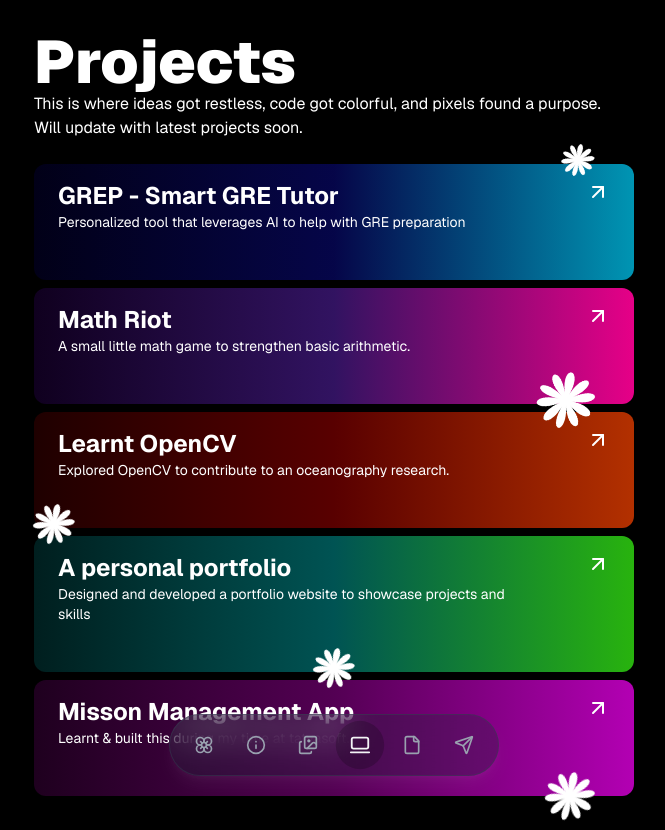
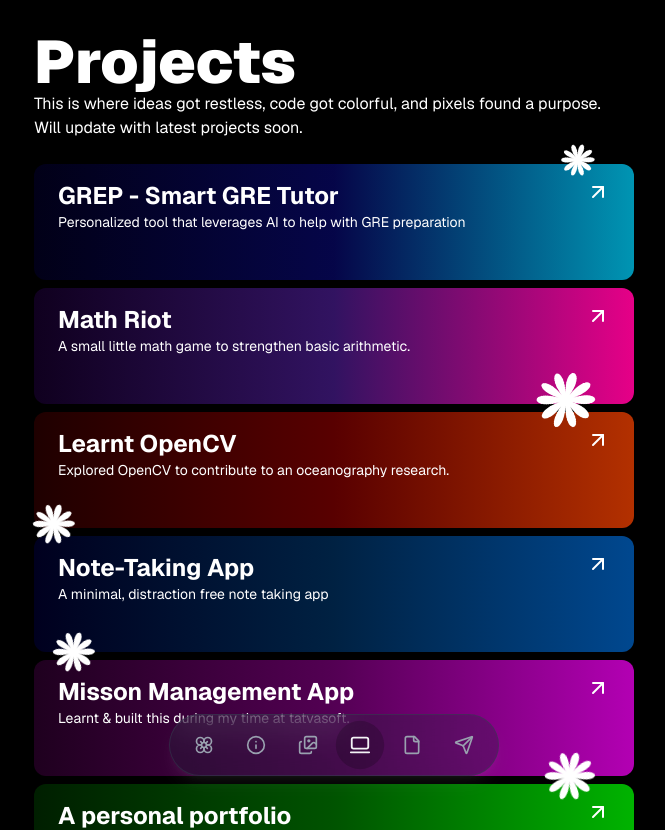
Before and after one commit to DharmBharodiya/dharm-portfolio, a React (Vite) app: page /projects in a window 1280 px wide. Shown: the top 830 px of the page, without its empty margins (306-971 px from the left). Built offline with nearby package versions, Linux system fonts and the light colour scheme.

Commit message:
ADD: Added a new project to the projects section.

```diff
--- a/src/components/Projects/Projects.js
+++ b/src/components/Projects/Projects.js
@@ -21,24 +21,25 @@ export const projects = [
         src:"https://github.com/DharmBharodiya/OpenCV"
     },
     {
-        title: "A personal portfolio",
-        description: "Designed and developed a portfolio website to showcase projects and skills",
-        bg: "bg-[linear-gradient(90deg,_rgba(0,51,51,1)_0%,_rgba(0,128,128,1)_50%,_rgba(57,255,20,1)_100%)] dark:bg-[linear-gradient(90deg,_rgba(0,51,51,0.6)_0%,_rgba(0,128,128,0.65)_50%,_rgba(57,255,20,0.70)_100%)] transition-colors duration-200",
-        flowerClass: "absolute w-10 h-10 -bottom-4 left-1/2 -translate-x-1/2",
-        src:"https://dharm-portfolio-gamma.vercel.app/"
+        title: "Note-Taking App",
+        description: "A minimal, distraction free note taking app",
+        bg: "bg-[linear-gradient(90deg,_rgba(0,0,51,1)_0%,_rgba(0,51,102,1)_50%,_rgba(0,102,204,1)_100%)] dark:bg-[linear-gradient(90deg,_rgba(0,0,51,0.6)_0%,_rgba(0,51,102,0.65)_50%,_rgba(0,102,204,0.70)_100%)] transition-colors duration-200",
+        flowerClass: "absolute w-10 h-10 -bottom-5 left-5",
+        src: "https://brad-react.vercel.app/"
     },
-    // {
-    //     title: "completed online course",
-    //     description: "Finished a 10-hour course on web development and earned a certificate",
-    //     bg: "bg-[linear-gradient(90deg,_rgba(0,51,102,1)_0%,_rgba(0,102,204,1)_50%,_rgba(0,153,255,1)_100%)] dark:bg-[linear-gradient(90deg,_rgba(0,51,102,0.6)_0%,_rgba(0,102,204,0.65)_50%,_rgba(0,153,255,0.70)_100%)] transition-colors duration-200",
-    //     flowerClass: "absolute w-10 h-10 -bottom-5 left-5",
-    // },
     {
         title: "Misson Management App",
         description: "Learnt & built this during my time at tatvasoft.",
         bg: "bg-[linear-gradient(90deg,_rgba(51,0,51,1)_0%,_rgba(128,0,128,1)_50%,_rgba(255,0,255,1)_100%)] dark:bg-[linear-gradient(90deg,_rgba(51,0,51,0.6)_0%,_rgba(128,0,128,0.65)_50%,_rgba(255,0,255,0.70)_100%)] transition-colors duration-200",
         flowerClass: "absolute w-12 h-12 -bottom-6 right-10",
         src:"https://github.com/DharmBharodiya/Mission-App"
+    },
+    {
+        title: "A personal portfolio",
+        description: "Designed and developed a portfolio website to showcase projects and skills",
+         bg: "bg-[linear-gradient(90deg,_rgba(0,51,0,1)_0%,_rgba(0,128,0,1)_50%,_rgba(0,255,0,1)_100%)] dark:bg-[linear-gradient(90deg,_rgba(0,51,0,0.6)_0%,_rgba(0,128,0,0.65)_50%,_rgba(0,255,0,0.70)_100%)] transition-colors duration-200",
+        flowerClass: "absolute w-10 h-10 -bottom-4 left-1/2 -translate-x-1/2",
+        src:"https://dharm-portfolio-gamma.vercel.app/"
     },
     // {
     //     title: "completed coding challenge",
```
